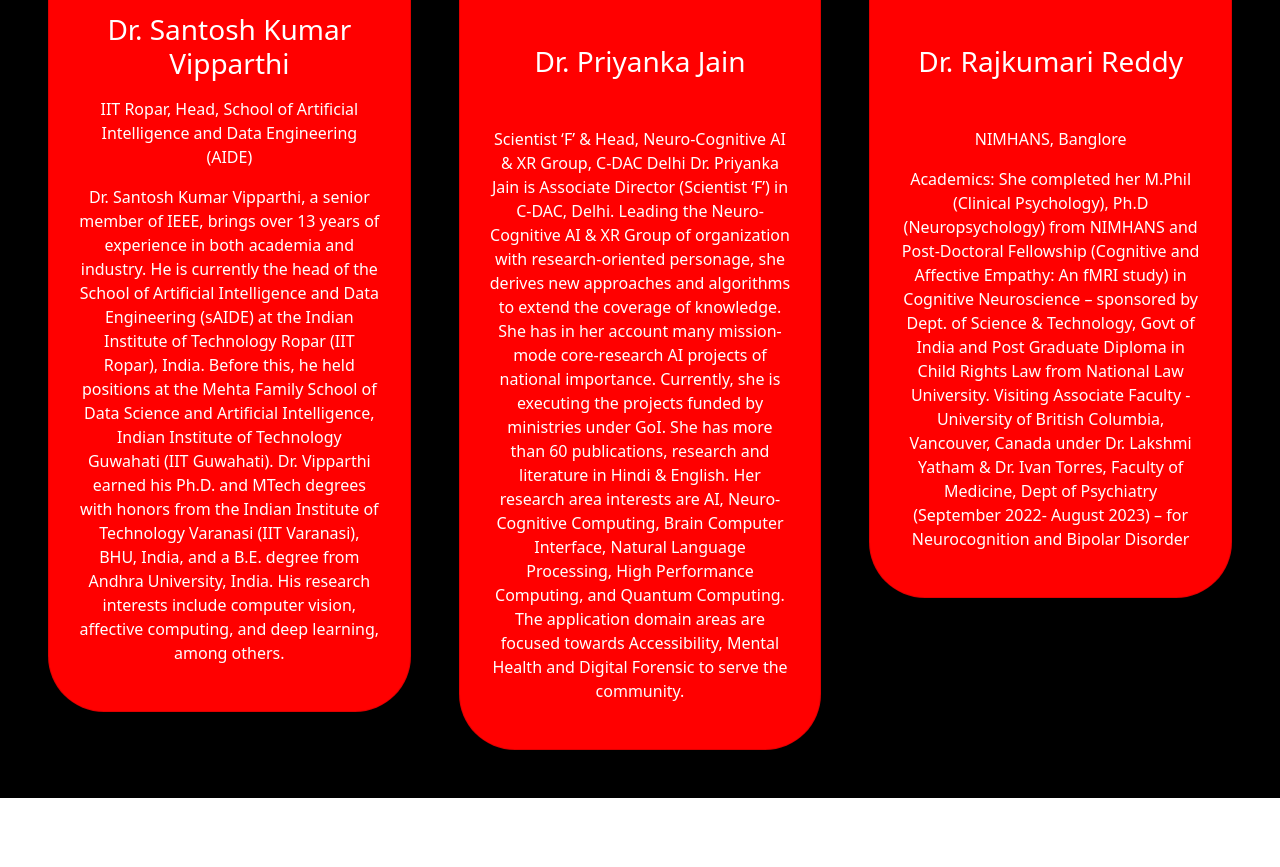
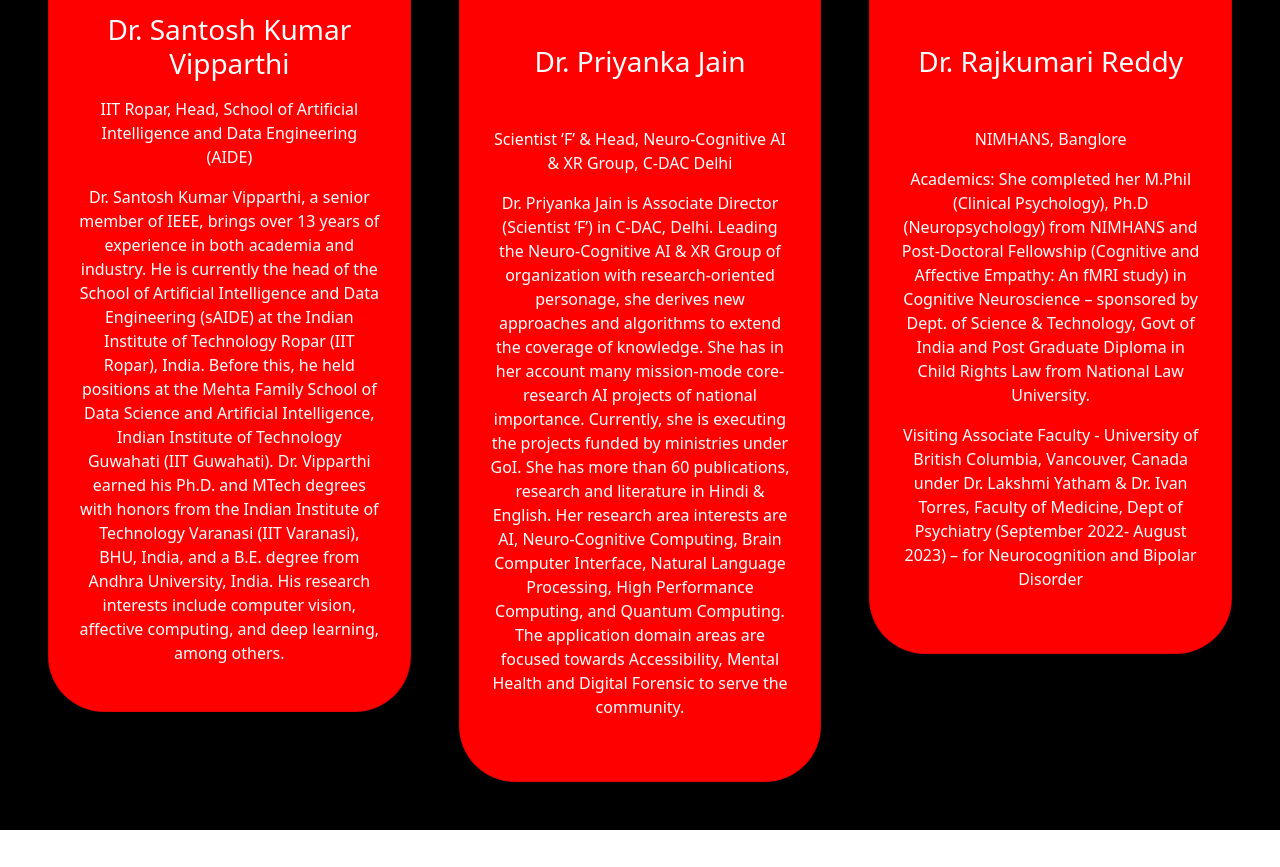
Before and after one commit to skvipparthi/workshop-uhe, a plain HTML site: page index.html in a window 1280 px wide. Shown: the part 3145-4012 px from the top of the page. Drawn offline with nearby package versions, Linux system fonts and the light colour scheme.

Commit message:
Update index.html

```diff
--- a/index.html
+++ b/index.html
@@ -142,8 +142,8 @@
                 <div class="card card-custom">
                     <img src="./assets/Jain.jpeg" alt="profile" />
                     <h3 class="my-5">Dr. Priyanka Jain</h3>
-                    <p>Scientist ‘F’ & Head, Neuro-Cognitive AI & XR Group, C-DAC Delhi
-                    Dr. Priyanka Jain is Associate Director (Scientist ‘F’) in C-DAC, Delhi.
+                    <p>Scientist ‘F’ & Head, Neuro-Cognitive AI & XR Group, C-DAC Delhi</p>
+                    <p>Dr. Priyanka Jain is Associate Director (Scientist ‘F’) in C-DAC, Delhi.
                     Leading the Neuro-Cognitive AI & XR Group of organization with research-oriented personage,
                         she derives new approaches and algorithms to extend the coverage of knowledge.
                         She has in her account many mission-mode core-research AI projects of national importance.
@@ -152,6 +152,7 @@
                         Brain Computer Interface, Natural Language Processing, High Performance Computing, and Quantum Computing.
                         The application domain areas are focused towards Accessibility, Mental Health and Digital Forensic to serve the community.
                     </p>
+                    </p>
                 </div>
             </div>
             <div class="col-sm-4 p-4">
@@ -159,10 +160,12 @@
                     <img src="./assets/reddy.jpg" alt="profile" />
                     <h3 class="my-5">Dr. Rajkumari Reddy</h3>
                     <p>NIMHANS, Banglore</p>
-                    <p>Academics: She completed her M.Phil (Clinical Psychology), Ph.D (Neuropsychology) from NIMHANS and Post-Doctoral Fellowship (Cognitive and Affective Empathy: An fMRI study) in Cognitive Neuroscience – sponsored by Dept. of Science & Technology, Govt of India and Post Graduate Diploma in Child Rights Law from National Law University.
+                    <p>Academics: She completed her M.Phil (Clinical Psychology), Ph.D (Neuropsychology) from NIMHANS and Post-Doctoral Fellowship (Cognitive and Affective Empathy: An fMRI study) in Cognitive Neuroscience – sponsored by
+                        Dept. of Science & Technology, Govt of India and Post Graduate Diploma in Child Rights Law from National Law University.</p>
 
-Visiting Associate Faculty - University of British Columbia, Vancouver, Canada under Dr. Lakshmi Yatham & Dr. Ivan Torres, Faculty of Medicine, Dept of Psychiatry (September 2022- August 2023) – for Neurocognition and Bipolar Disorder
+<p>Visiting Associate Faculty - University of British Columbia, Vancouver, Canada under Dr. Lakshmi Yatham & Dr. Ivan Torres, Faculty of Medicine, Dept of Psychiatry (September 2022- August 2023) – for Neurocognition and Bipolar Disorder
 </p>
+                    </p>
                 </div>
             </div>
         </div>
```
